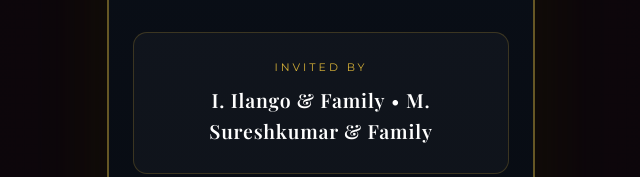
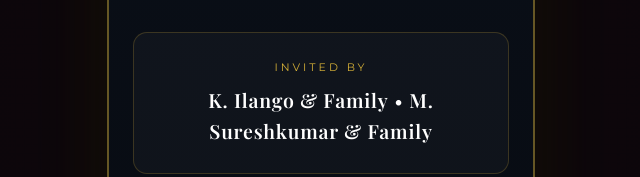
Before and after one commit to Smilykiller/tamilselvan-kavibharathi-wedding, a website built with Vite: page index.html in a window 1280 px wide. Shown: the part 3508-3685 px from the top of the page, 319-959 px from the left. Built offline with nearby package versions, Linux system fonts and the light colour scheme; a web font is replaced by a local one.

Commit message:
fix: name

```diff
--- a/index.html
+++ b/index.html
@@ -207,7 +207,7 @@
           <p class="blessing-quote">"WITH THE HEAVENLY BLESSINGS &amp; WARM WISHES FROM OUR FAMILY &amp; FRIENDS"</p>
           <div class="parent-details">
             <p class="parents-line">INVITED BY</p>
-            <p class="parents-names"><strong>I. Ilango &amp; Family</strong> • <strong>M. Sureshkumar &amp; Family</strong></p>
+            <p class="parents-names"><strong>K. Ilango &amp; Family</strong> • <strong>M. Sureshkumar &amp; Family</strong></p>
           </div>
         </div>
 
```
